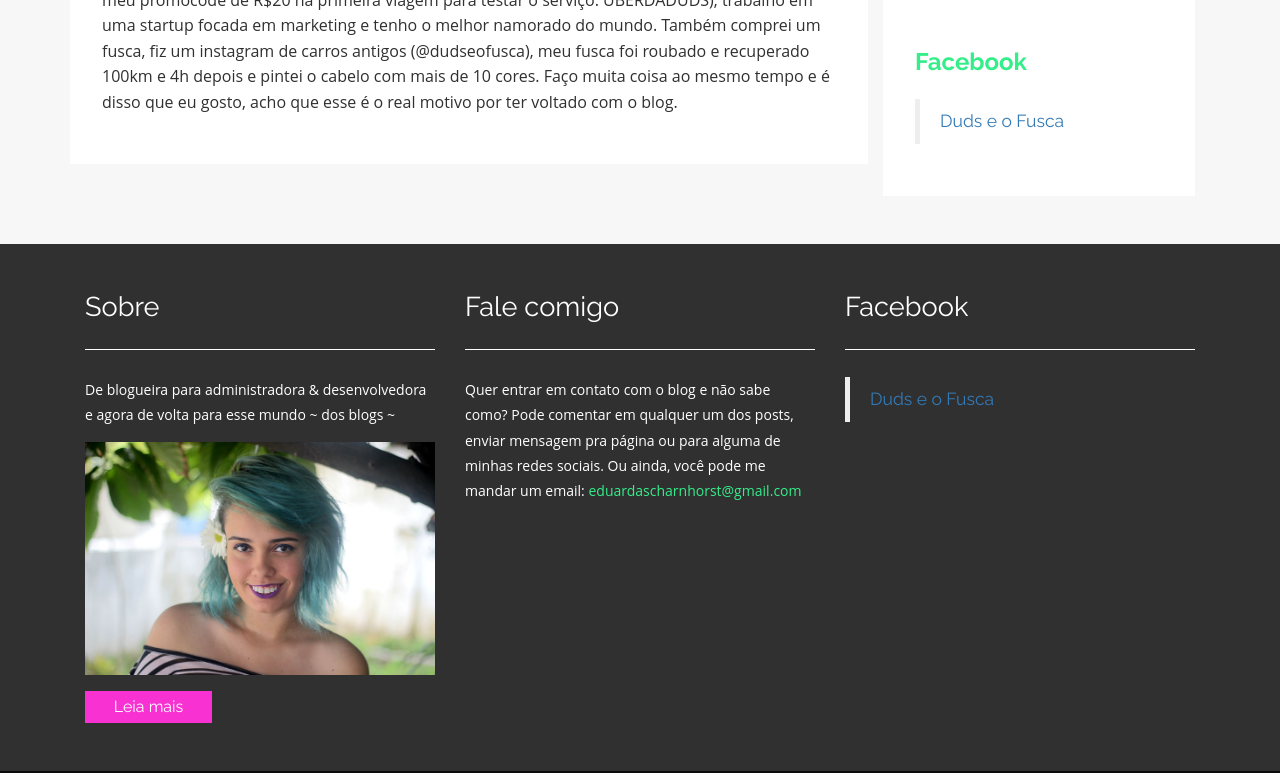
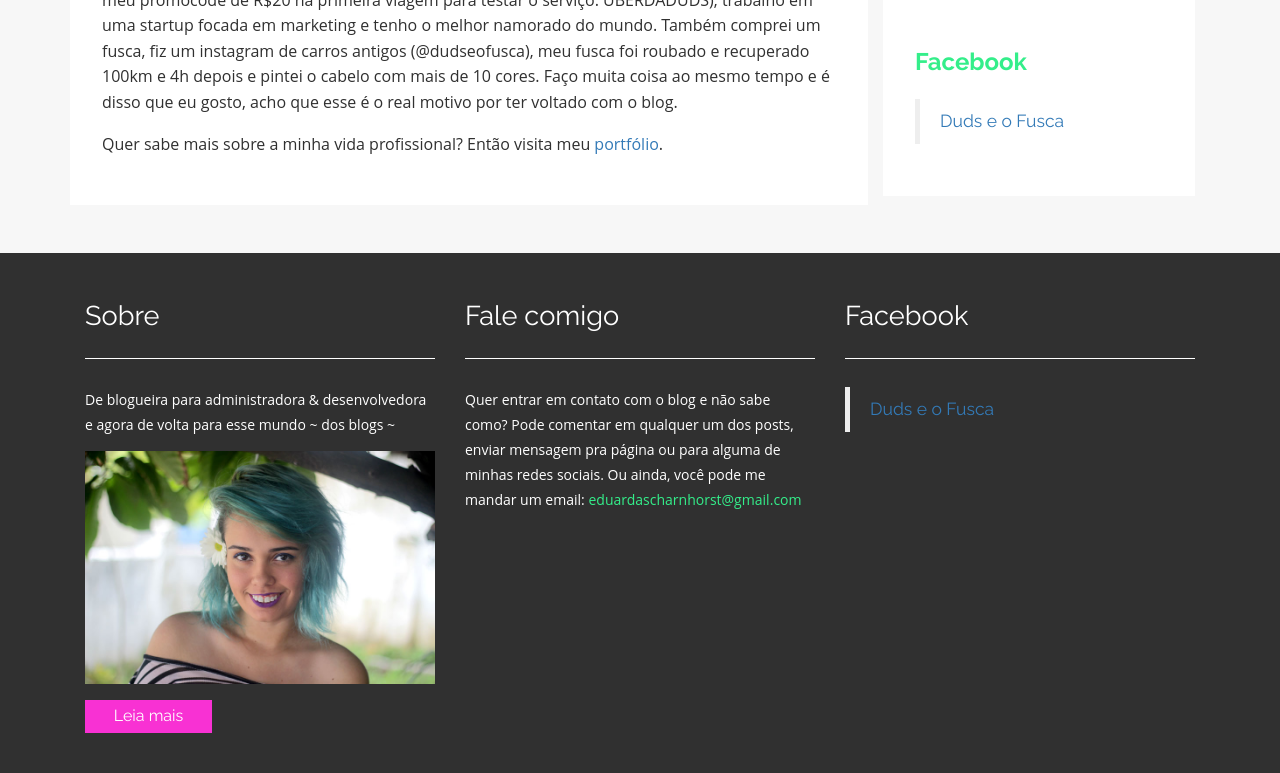
Before and after one commit to dudaschar/blog, a Jekyll site: the page built from sobre.md, in a window 1280 px wide and 900 px high, scrolled down 1206 px, cut to the strip 127-900 px from the top of the window. Built offline with Jekyll 4.4.1, drawn with Linux system fonts in a browser that asks for light colours.

Commit message:
Update sobre.md

```diff
--- a/sobre.md
+++ b/sobre.md
@@ -11,3 +11,5 @@ Esse blog é novo, mas eu não sou uma nova blogueira. Durante quase 4 anos, de
 Essa lembrança me acompanhou até hoje e várias vezes eu tentava empurrá-la de volta pro fundo da minha cabeça, não falava muito sobre e ficava morrendo de vergonha quando alguém tocava no assunto. Algumas coisas me magoaram no final, mas percebi que eu já tinha superado isso e para a minha perspectiva de carreira atual é bem proveitoso voltar a escrever nesse formato.
 
 Mas e aí, falei dos motivos que me fizeram parar e voltar a postar, mas não falei nada sobre mim. Nesse meio tempo eu entrei na faculdade de Administração na UFPE, me engajei com tecnologia e passei 1 ano desenvolvendo para iOS, atualmente sou desenvolvedora web e analista de negócios na empresa júnior CITi e também sou brand ambassador da UBER (por falar nisso, já usou? Usa o meu promocode de R$20 na primeira viagem para testar o serviço: UBERDADUDS), trabalho em uma startup focada em marketing e tenho o melhor namorado do mundo. Também comprei um fusca, fiz um instagram de carros antigos (@dudseofusca), meu fusca foi roubado e recuperado 100km e 4h depois e pintei o cabelo com mais de 10 cores. Faço muita coisa ao mesmo tempo e é disso que eu gosto, acho que esse é o real motivo por ter voltado com o blog.
+
+Quer sabe mais sobre a minha vida profissional? Então visita meu [portfólio](http://eduarda.top).
```
